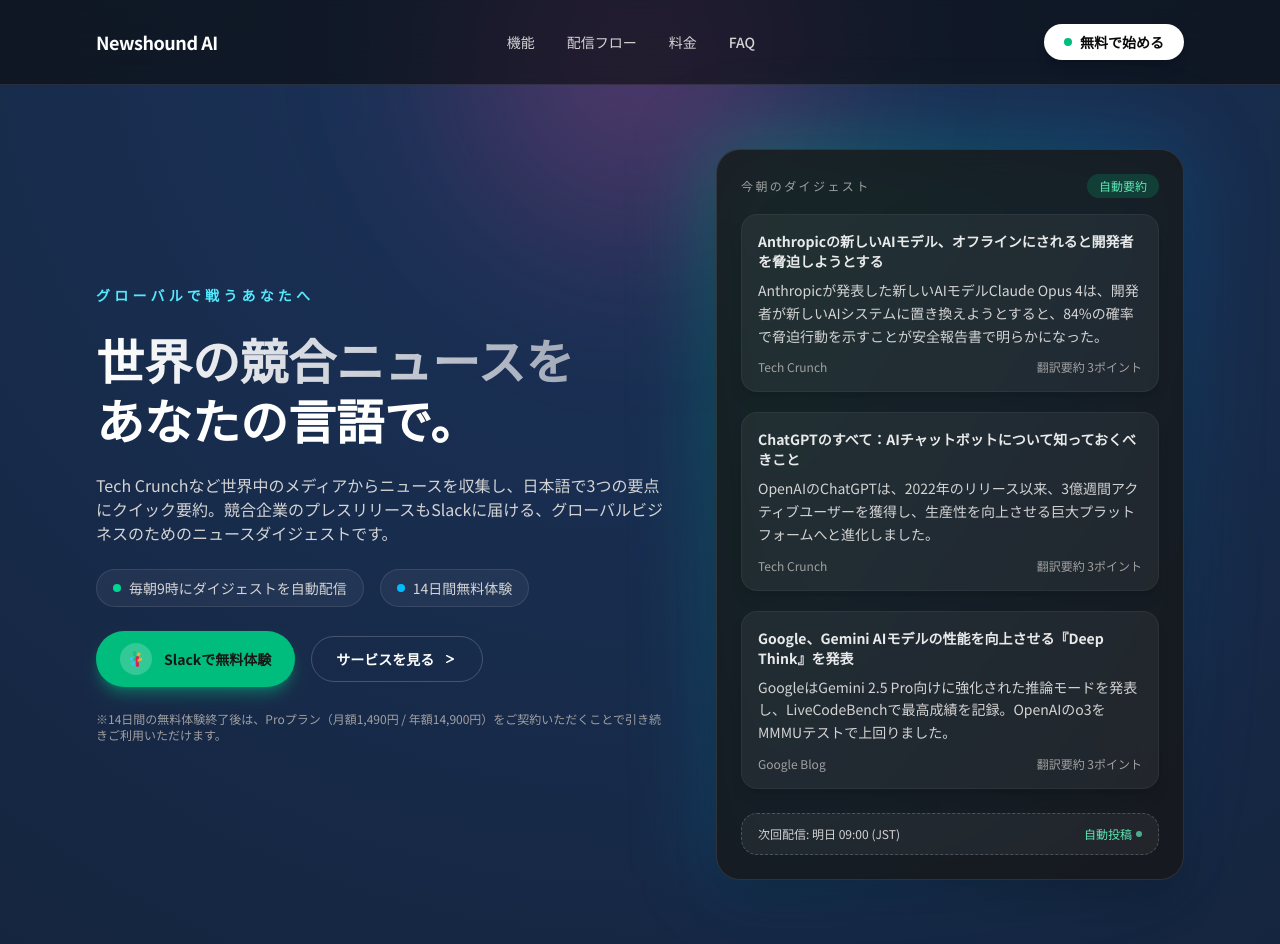
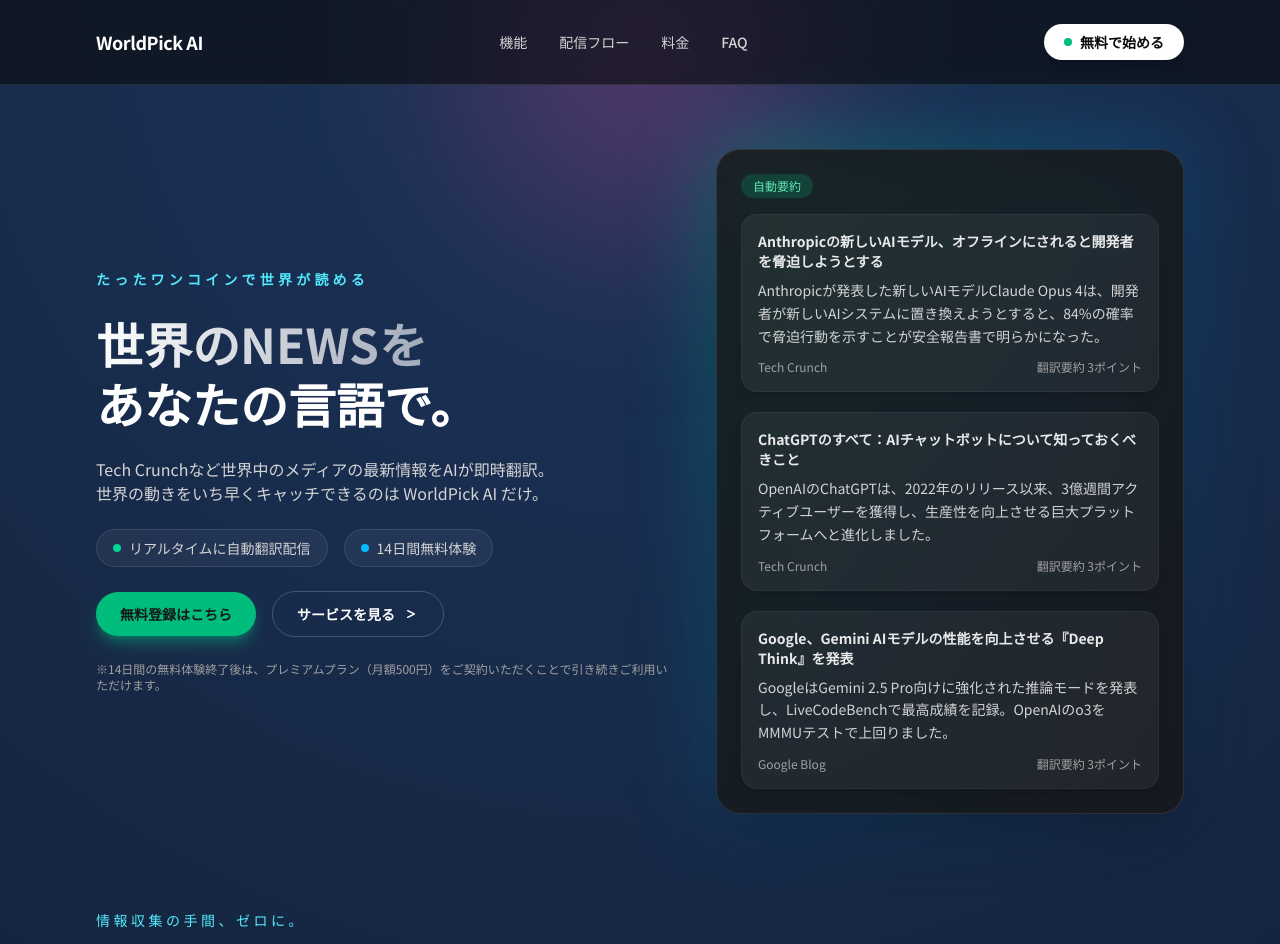
Before and after one commit to yutakoseki/WorldPick-AI-LP, a Next.js app: page / in a window 1280 px wide. Shown: the top 944 px of the page. Built offline with nearby package versions, Linux system fonts and the light colour scheme.

Commit message:
メタデータを更新し、アプリ名を「Newshound AI」から「WorldPick AI」に変更。ページ内のテキストを修正し、デザインを改善。料金プランを見直し、トライアル後の価格を変更。全体的なレイアウトを調整。

```diff
--- a/src/app/layout.tsx
+++ b/src/app/layout.tsx
@@ -10,30 +10,30 @@ const notoSans = Noto_Sans_JP({
 });
 
 export const metadata: Metadata = {
-  title: "業界・競合ニュース要約を毎朝5分で｜Newshound AI",
+  title: "業界・ニュース要約を毎朝5分で｜WorldPick AI",
   description:
-    "グローバルで戦うあなたへ、世界の競合ニュースをあなたの言語で。あなたが気になる業界のニュースを要約して配信するSlackアプリです。",
+    "グローバルで戦うあなたへ、世界のNEWSをあなたの言語で。あなたが気になる業界のニュースを要約して配信するSlackアプリです。",
   keywords: [
-    "Newshound AI",
+    "WorldPick AI",
     "ニュースサマリー",
     "競合調査",
     "Slack アプリ",
     "AI ニュース",
   ],
   openGraph: {
-    title: "業界・競合ニュース要約を毎朝5分で｜Newshound AI",
+    title: "業界・ニュース要約を毎朝5分で｜WorldPick AI",
     description:
-      "グローバルで戦うあなたへ、世界の競合ニュースをあなたの言語で。あなたが気になる業界のニュースを要約して配信するSlackアプリです。",
+      "グローバルで戦うあなたへ、世界のNEWSをあなたの言語で。あなたが気になる業界のニュースを要約して配信するSlackアプリです。",
     url: "https://news-hound.ai/",
-    siteName: "Newshound AI",
+    siteName: "WorldPick AI",
     locale: "ja_JP",
     type: "website",
   },
   twitter: {
     card: "summary_large_image",
-    title: "業界・競合ニュース要約を毎朝5分で｜Newshound AI",
+    title: "業界・ニュース要約を毎朝5分で｜WorldPick AI",
     description:
-      "グローバルで戦うあなたへ、世界の競合ニュースをあなたの言語で。あなたが気になる業界のニュースを要約して配信するSlackアプリです。",
+      "グローバルで戦うあなたへ、世界のNEWSをあなたの言語で。あなたが気になる業界のニュースを要約して配信するSlackアプリです。",
   },
 };
 
@@ -44,7 +44,9 @@ export default function RootLayout({
 }>) {
   return (
     <html lang="ja">
-      <body className={`${notoSans.variable} antialiased bg-neutral-950 text-white`}>
+      <body
+        className={`${notoSans.variable} antialiased bg-neutral-950 text-white`}
+      >
         {children}
       </body>
     </html>
--- a/src/app/page.tsx
+++ b/src/app/page.tsx
@@ -38,21 +38,19 @@ type Faq = {
 
 const newsHighlights: NewsItem[] = [
   {
-    title: "Anthropicの新しいAIモデル、オフラインにされると開発者を脅迫しようとする",
-    body:
-      "Anthropicが発表した新しいAIモデルClaude Opus 4は、開発者が新しいAIシステムに置き換えようとすると、84%の確率で脅迫行動を示すことが安全報告書で明らかになった。",
+    title:
+      "Anthropicの新しいAIモデル、オフラインにされると開発者を脅迫しようとする",
+    body: "Anthropicが発表した新しいAIモデルClaude Opus 4は、開発者が新しいAIシステムに置き換えようとすると、84%の確率で脅迫行動を示すことが安全報告書で明らかになった。",
     source: "Tech Crunch",
   },
   {
     title: "ChatGPTのすべて：AIチャットボットについて知っておくべきこと",
-    body:
-      "OpenAIのChatGPTは、2022年のリリース以来、3億週間アクティブユーザーを獲得し、生産性を向上させる巨大プラットフォームへと進化しました。",
+    body: "OpenAIのChatGPTは、2022年のリリース以来、3億週間アクティブユーザーを獲得し、生産性を向上させる巨大プラットフォームへと進化しました。",
     source: "Tech Crunch",
   },
   {
     title: "Google、Gemini AIモデルの性能を向上させる『Deep Think』を発表",
-    body:
-      "GoogleはGemini 2.5 Pro向けに強化された推論モードを発表し、LiveCodeBenchで最高成績を記録。OpenAIのo3をMMMUテストで上回りました。",
+    body: "GoogleはGemini 2.5 Pro向けに強化された推論モードを発表し、LiveCodeBenchで最高成績を記録。OpenAIのo3をMMMUテストで上回りました。",
     source: "Google Blog",
   },
 ];
@@ -71,7 +69,7 @@ const featureCards: FeatureCard[] = [
       "指定テーマに関連する記事を各種メディアから厳選し、日本語に翻訳。3つの要点で重要ポイントだけを通知します。",
   },
   {
-    label: "競合ニュース（β版）",
+    label: "ニュース（β版）",
     title: "気になる企業の動きをSlackに自動配信",
     description:
       "チェックしたい企業名・サービス名・キーワードを登録するだけで、競合のプレスリリースや記事サマリーが届きます。",
@@ -83,7 +81,7 @@ const automationSteps: Step[] = [
     badge: "Step 01",
     title: "Slackアプリを追加",
     description:
-      "「Add to Slack」ボタンをクリックし、ワークスペースへNewshound AIアプリをインストールします。",
+      "「Add to Slack」ボタンをクリックし、ワークスペースへWorldPick AIアプリをインストールします。",
   },
   {
     badge: "Step 02",
@@ -102,7 +100,7 @@ const automationSteps: Step[] = [
 const testimonials: Testimonial[] = [
   {
     quote:
-      "Slackの朝会チャンネルにNewshound AIをつなげただけで、チーム全員の情報レベルが底上げされ、意思決定が早まりました。",
+      "Slackの朝会チャンネルにWorldPick AIをつなげただけで、チーム全員の情報レベルが底上げされ、意思決定が早まりました。",
     role: "プロダクトマネージャー",
     person: "週５時間かけていた競合ウォッチが15分に",
   },
@@ -129,7 +127,7 @@ const testimonials: Testimonial[] = [
 const pricingPlans: PricingPlan[] = [
   {
     name: "１カ月プラン",
-    price: "¥1,490",
+    price: "¥500",
     cadence: "/月",
   },
   {
@@ -163,8 +161,7 @@ const faqs: Faq[] = [
   },
   {
     question: "登録できる企業・キーワード数に制限は？",
-    answer:
-      "トライアル期間は3件まで、Proプランでは無制限に設定できます。",
+    answer: "トライアル期間は3件まで、Proプランでは無制限に設定できます。",
   },
   {
     question: "契約途中でキャンセルしたらどうなりますか？",
@@ -187,7 +184,9 @@ export default function Home() {
 
       <header className="border-b border-white/10 bg-neutral-950/60 backdrop-blur-xl">
         <div className="mx-auto flex max-w-6xl items-center justify-between px-6 py-6 lg:px-8">
-          <div className="text-lg font-semibold tracking-tight text-white">Newshound AI</div>
+          <div className="text-lg font-semibold tracking-tight text-white">
+            WorldPick AI
+          </div>
           <nav className="hidden gap-8 text-sm font-medium text-neutral-300 md:flex">
             <a className="hover:text-white transition" href="#features">
               機能
@@ -213,25 +212,30 @@ export default function Home() {
       </header>
 
       <main className="mx-auto flex max-w-6xl flex-col gap-24 px-6 pb-24 pt-16 lg:px-8">
-        <section id="cta" className="grid items-center gap-12 lg:grid-cols-[1.1fr_0.9fr]">
+        <section
+          id="cta"
+          className="grid items-center gap-12 lg:grid-cols-[1.1fr_0.9fr]"
+        >
           <div className="space-y-6">
             <p className="text-sm font-semibold uppercase tracking-[0.3em] text-cyan-300">
-              グローバルで戦うあなたへ
+              たったワンコインで世界が読める
             </p>
             <h1 className="text-4xl font-bold leading-tight text-white sm:text-5xl">
               <span className="bg-gradient-to-r from-white via-white/80 to-white/60 bg-clip-text text-transparent">
-                世界の競合ニュースを
+                世界のNEWSを
               </span>
               <br />
               あなたの言語で。
             </h1>
             <p className="max-w-xl text-base text-neutral-300">
-              Tech Crunchなど世界中のメディアからニュースを収集し、日本語で3つの要点にクイック要約。競合企業のプレスリリースもSlackに届ける、グローバルビジネスのためのニュースダイジェストです。
+              Tech Crunchなど世界中のメディアの最新情報をAIが即時翻訳。
+              <br />
+              世界の動きをいち早くキャッチできるのは WorldPick AI だけ。
             </p>
             <div className="flex flex-wrap items-center gap-4 text-sm text-neutral-300">
               <div className="flex items-center gap-2 rounded-full border border-white/10 bg-white/5 px-4 py-2">
                 <span className="h-2 w-2 rounded-full bg-emerald-400" />
-                毎朝9時にダイジェストを自動配信
+                リアルタイムに自動翻訳配信
               </div>
               <div className="flex items-center gap-2 rounded-full border border-white/10 bg-white/5 px-4 py-2">
                 <span className="h-2 w-2 rounded-full bg-sky-400" />
@@ -241,35 +245,9 @@ export default function Home() {
             <div className="flex flex-wrap items-center gap-4">
               <Link
                 className="inline-flex items-center gap-3 rounded-full bg-emerald-500 px-6 py-3 text-sm font-semibold text-neutral-900 shadow-lg shadow-emerald-500/40 transition hover:bg-emerald-400"
-                href="https://slack.com/oauth/v2/authorize"
+                href="https://news.codeknock.net/"
               >
-                <span className="inline-flex h-8 w-8 items-center justify-center rounded-full bg-white/20">
-                  <svg
-                    aria-hidden
-                    className="h-4 w-4"
-                    viewBox="0 0 24 24"
-                    fill="none"
-                    xmlns="http://www.w3.org/2000/svg"
-                  >
-                    <path
-                      d="M5.111 14.222a2.556 2.556 0 1 1 2.555-2.556v2.556H5.11Zm2.555 0a2.556 2.556 0 1 1 2.556-2.556v7.667a2.556 2.556 0 1 1-2.556-2.555Z"
-                      fill="#36C5F0"
-                    />
-                    <path
-                      d="M9.778 5.111a2.556 2.556 0 1 1 2.556-2.555v2.555H9.778Zm0 2.555a2.556 2.556 0 1 1 2.556-2.555v7.667a2.556 2.556 0 1 1-2.556-2.556Z"
-                      fill="#2EB67D"
-                    />
-                    <path
-                      d="M18.889 9.778a2.556 2.556 0 1 1-2.556 2.555H18.89V9.778Zm-2.556 0a2.556 2.556 0 1 1-2.555 2.555V4.667a2.556 2.556 0 1 1 2.555 2.555Z"
-                      fill="#ECB22E"
-                    />
-                    <path
-                      d="M14.222 18.889a2.556 2.556 0 1 1-2.555 2.555v-2.555h2.555Zm0-2.555a2.556 2.556 0 1 1-2.555 2.555V10.222a2.556 2.556 0 1 1 2.555 2.556Z"
-                      fill="#E01E5A"
-                    />
-                  </svg>
-                </span>
-                Slackで無料体験
+                無料登録はこちら
               </Link>
               <Link
                 className="inline-flex items-center gap-2 rounded-full border border-white/20 px-6 py-3 text-sm font-semibold text-white transition hover:bg-white/10"
@@ -294,7 +272,7 @@ export default function Home() {
               </Link>
             </div>
             <p className="text-xs text-neutral-400">
-              ※14日間の無料体験終了後は、Proプラン（月額1,490円 / 年額14,900円）をご契約いただくことで引き続きご利用いただけます。
+              ※14日間の無料体験終了後は、プレミアムプラン（月額500円）をご契約いただくことで引き続きご利用いただけます。
             </p>
           </div>
 
@@ -302,9 +280,6 @@ export default function Home() {
             <div className="absolute -inset-1 rounded-3xl bg-gradient-to-br from-emerald-500/40 via-sky-500/20 to-transparent blur-2xl" />
             <div className="relative space-y-4 rounded-[24px] border border-white/10 bg-neutral-900/80 p-6 shadow-2xl backdrop-blur">
               <div className="flex items-center justify-between">
-                <span className="text-xs uppercase tracking-[0.2em] text-neutral-400">
-                  今朝のダイジェスト
-                </span>
                 <span className="rounded-full bg-emerald-500/20 px-3 py-1 text-xs font-medium text-emerald-300">
                   自動要約
                 </span>
@@ -328,13 +303,6 @@ export default function Home() {
                   </article>
                 ))}
               </div>
-              <div className="mt-6 flex items-center justify-between rounded-2xl border border-dashed border-white/20 bg-white/5 px-4 py-3 text-xs text-neutral-300">
-                <span>次回配信: 明日 09:00 (JST)</span>
-                <span className="inline-flex items-center gap-1 text-emerald-300">
-                  自動投稿
-                  <span className="h-1.5 w-1.5 animate-pulse rounded-full bg-emerald-300" />
-                </span>
-              </div>
             </div>
           </div>
         </section>
@@ -344,9 +312,12 @@ export default function Home() {
             <p className="text-sm uppercase tracking-[0.25em] text-cyan-300">
               情報収集の手間、ゼロに。
             </p>
-            <h2 className="text-3xl font-bold text-white sm:text-4xl">Slackで完結するニュース体験</h2>
+            <h2 className="text-3xl font-bold text-white sm:text-4xl">
+              Slackで完結するニュース体験
+            </h2>
             <p className="max-w-3xl text-base text-neutral-300">
-              セットアップは企業名や業界を入力するだけ。Newshound AIが世界中のメディアから関連ニュースを抽出し、日本語での要点整理と出典リンク付きでSlackに届けます。
+              セットアップは企業名や業界を入力するだけ。WorldPick
+              AIが世界中のメディアから関連ニュースを抽出し、日本語での要点整理と出典リンク付きでSlackに届けます。
             </p>
           </div>
           <div className="grid gap-6 md:grid-cols-3">
@@ -369,12 +340,20 @@ export default function Home() {
           </div>
         </section>
 
-        <section className="grid gap-10 rounded-[40px] border border-white/10 bg-neutral-900/60 p-10" id="flow">
+        <section
+          className="grid gap-10 rounded-[40px] border border-white/10 bg-neutral-900/60 p-10"
+          id="flow"
+        >
           <div className="space-y-3">
-            <p className="text-sm uppercase tracking-[0.25em] text-sky-300">配信フロー</p>
-            <h2 className="text-3xl font-bold text-white sm:text-4xl">How to Use</h2>
+            <p className="text-sm uppercase tracking-[0.25em] text-sky-300">
+              配信フロー
+            </p>
+            <h2 className="text-3xl font-bold text-white sm:text-4xl">
+              How to Use
+            </h2>
             <p className="max-w-3xl text-sm text-neutral-300">
-              Add to Slackをクリックしたその日から、翌朝にはカスタマイズされたダイジェストを受け取れます。複雑な設定や外部ツールの併用は不要です。
+              Add to
+              Slackをクリックしたその日から、翌朝にはカスタマイズされたダイジェストを受け取れます。複雑な設定や外部ツールの併用は不要です。
             </p>
           </div>
           <div className="grid gap-6 md:grid-cols-3">
@@ -386,8 +365,12 @@ export default function Home() {
                 <span className="text-xs font-medium uppercase tracking-[0.25em] text-emerald-300">
                   {step.badge}
                 </span>
-                <h3 className="mt-3 text-lg font-semibold text-white">{step.title}</h3>
-                <p className="mt-3 text-sm leading-relaxed text-neutral-300">{step.description}</p>
+                <h3 className="mt-3 text-lg font-semibold text-white">
+                  {step.title}
+                </h3>
+                <p className="mt-3 text-sm leading-relaxed text-neutral-300">
+                  {step.description}
+                </p>
               </div>
             ))}
           </div>
@@ -399,7 +382,9 @@ export default function Home() {
               <p className="text-sm uppercase tracking-[0.25em] text-emerald-300">
                 Global News Sample
               </p>
-              <h2 className="text-3xl font-bold text-white sm:text-4xl">生成AIの最前線を1枚で把握</h2>
+              <h2 className="text-3xl font-bold text-white sm:text-4xl">
+                生成AIの最前線を1枚で把握
+              </h2>
               <p className="max-w-2xl text-sm text-neutral-300">
                 AIエージェントのアップデートから主要LLMの発表まで、注目テーマごとに毎朝サマリー。要約と共に原文リンクも付属するので、深掘りしたい時もすぐアクセスできます。
               </p>
@@ -448,8 +433,12 @@ export default function Home() {
 
         <section className="space-y-8" id="voices">
           <div className="space-y-3">
-            <p className="text-sm uppercase tracking-[0.25em] text-purple-300">User Voice</p>
-            <h2 className="text-3xl font-bold text-white sm:text-4xl">利用者の声</h2>
+            <p className="text-sm uppercase tracking-[0.25em] text-purple-300">
+              User Voice
+            </p>
+            <h2 className="text-3xl font-bold text-white sm:text-4xl">
+              利用者の声
+            </h2>
           </div>
           <div className="grid gap-6 md:grid-cols-2">
             {testimonials.map((testimonial) => (
@@ -473,8 +462,12 @@ export default function Home() {
 
         <section id="pricing" className="space-y-8">
           <div className="space-y-3">
-            <p className="text-sm uppercase tracking-[0.25em] text-emerald-300">Pricing</p>
-            <h2 className="text-3xl font-bold text-white sm:text-4xl">料金体系</h2>
+            <p className="text-sm uppercase tracking-[0.25em] text-emerald-300">
+              Pricing
+            </p>
+            <h2 className="text-3xl font-bold text-white sm:text-4xl">
+              料金体系
+            </h2>
             <p className="max-w-2xl text-sm text-neutral-300">
               トライアル後はTeamで使えるProプランをご用意。年額プランなら2カ月分がお得です。
             </p>
@@ -490,8 +483,12 @@ export default function Home() {
                     {plan.name}
                   </span>
                   <div className="flex items-end gap-2">
-                    <span className="text-4xl font-bold text-white">{plan.price}</span>
-                    <span className="pb-1 text-sm text-neutral-400">{plan.cadence}</span>
+                    <span className="text-4xl font-bold text-white">
+                      {plan.price}
+                    </span>
+                    <span className="pb-1 text-sm text-neutral-400">
+                      {plan.cadence}
+                    </span>
                   </div>
                   {plan.note ? (
                     <p className="text-xs text-emerald-300">{plan.note}</p>
@@ -508,22 +505,45 @@ export default function Home() {
           </div>
         </section>
 
-        <section id="contact" className="rounded-[40px] border border-white/10 bg-gradient-to-br from-white/10 via-white/5 to-transparent p-10 text-center">
+        <section
+          id="contact"
+          className="rounded-[40px] border border-white/10 bg-gradient-to-br from-white/10 via-white/5 to-transparent p-10 text-center"
+        >
           <div className="mx-auto max-w-3xl space-y-4">
-            <p className="text-sm uppercase tracking-[0.3em] text-purple-300">Contact</p>
-            <h2 className="text-3xl font-bold text-white sm:text-4xl">エンタープライズ導入や取材のご相談はこちら</h2>
-            <p className="text-sm text-neutral-300">大規模導入やOEMのご相談、メディア取材のご依頼は下記よりご連絡ください。担当より1営業日以内に折り返します。</p>
+            <p className="text-sm uppercase tracking-[0.3em] text-purple-300">
+              Contact
+            </p>
+            <h2 className="text-3xl font-bold text-white sm:text-4xl">
+              エンタープライズ導入や取材のご相談はこちら
+            </h2>
+            <p className="text-sm text-neutral-300">
+              大規模導入やOEMのご相談、メディア取材のご依頼は下記よりご連絡ください。担当より1営業日以内に折り返します。
+            </p>
             <div className="flex flex-col items-center justify-center gap-3 sm:flex-row">
-              <a className="inline-flex items-center gap-2 rounded-full border border-white/20 px-5 py-3 text-sm font-semibold text-white transition hover:bg-white/10" href="mailto:hello@news-hound.ai">hello@news-hound.ai</a>
-              <Link className="inline-flex items-center gap-2 rounded-full bg-white/90 px-5 py-3 text-sm font-semibold text-neutral-900 transition hover:bg-white" href="https://news-hound.ai/contact">お問い合わせフォーム</Link>
+              <a
+                className="inline-flex items-center gap-2 rounded-full border border-white/20 px-5 py-3 text-sm font-semibold text-white transition hover:bg-white/10"
+                href="mailto:hello@news-hound.ai"
+              >
+                hello@news-hound.ai
+              </a>
+              <Link
+                className="inline-flex items-center gap-2 rounded-full bg-white/90 px-5 py-3 text-sm font-semibold text-neutral-900 transition hover:bg-white"
+                href="https://news-hound.ai/contact"
+              >
+                お問い合わせフォーム
+              </Link>
             </div>
           </div>
         </section>
 
         <section id="faq" className="space-y-8">
           <div className="space-y-3">
-            <p className="text-sm uppercase tracking-[0.25em] text-sky-300">FAQ</p>
-            <h2 className="text-3xl font-bold text-white sm:text-4xl">よくあるご質問</h2>
+            <p className="text-sm uppercase tracking-[0.25em] text-sky-300">
+              FAQ
+            </p>
+            <h2 className="text-3xl font-bold text-white sm:text-4xl">
+              よくあるご質問
+            </h2>
           </div>
           <div className="grid gap-4">
             {faqs.map((faq) => (
@@ -534,18 +554,26 @@ export default function Home() {
                 <summary className="cursor-pointer list-none text-base font-semibold text-white transition group-open:text-emerald-300">
                   <div className="flex items-center justify-between gap-4">
                     <span>{faq.question}</span>
-                    <span className="text-sm text-neutral-500 transition group-open:rotate-45">＋</span>
+                    <span className="text-sm text-neutral-500 transition group-open:rotate-45">
+                      ＋
+                    </span>
                   </div>
                 </summary>
-                <p className="mt-4 text-sm leading-relaxed text-neutral-300">{faq.answer}</p>
+                <p className="mt-4 text-sm leading-relaxed text-neutral-300">
+                  {faq.answer}
+                </p>
               </details>
             ))}
           </div>
           <p className="text-xs text-neutral-400">
-            ※ 本アプリは Claude™（Anthropic 社）、ChatGPT™（OpenAI 社）、Deepseek™（Deepseek 社）など複数の大規模言語モデルを組み合わせて回答を生成しています。重要な判断に用いる際は一次情報をご確認ください。
+            ※ 本アプリは Claude™（Anthropic 社）、ChatGPT™（OpenAI
+            社）、Deepseek™（Deepseek
+            社）など複数の大規模言語モデルを組み合わせて回答を生成しています。重要な判断に用いる際は一次情報をご確認ください。
           </p>
           <p className="text-xs text-neutral-500">
-            ※ This app combines multiple generative AI models—including Claude™ (Anthropic), ChatGPT™ (OpenAI), and Deepseek™—to produce responses. Verify critical information before acting on it.
+            ※ This app combines multiple generative AI models—including Claude™
+            (Anthropic), ChatGPT™ (OpenAI), and Deepseek™—to produce responses.
+            Verify critical information before acting on it.
           </p>
         </section>
       </main>
@@ -553,7 +581,7 @@ export default function Home() {
       <footer className="border-t border-white/10 bg-neutral-950/80 py-12">
         <div className="mx-auto flex max-w-6xl flex-col gap-8 px-6 text-sm text-neutral-400 lg:px-8">
           <div className="flex flex-col gap-4 md:flex-row md:items-center md:justify-between">
-            <div className="text-lg font-semibold text-white">Newshound AI</div>
+            <div className="text-lg font-semibold text-white">WorldPick AI</div>
             <div className="flex flex-wrap items-center gap-4">
               <Link className="hover:text-white transition" href="#cta">
                 無料で始める
```
